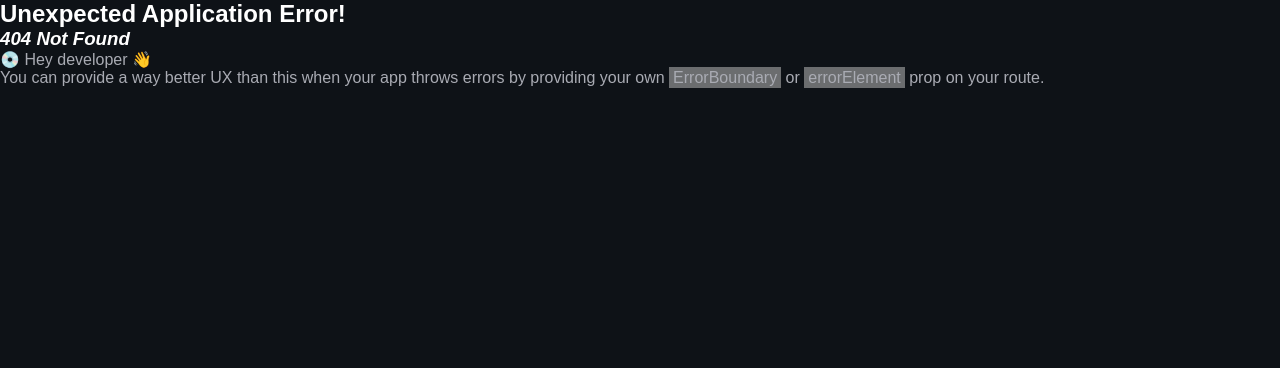
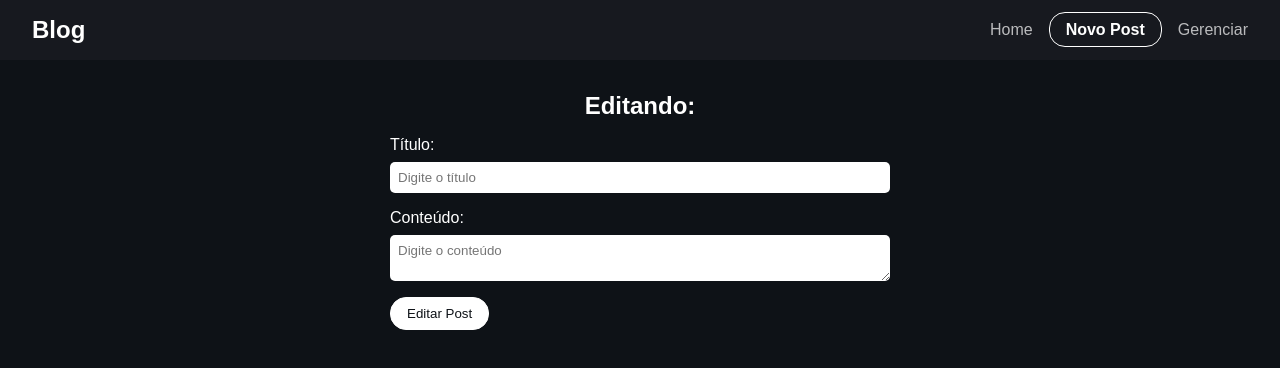
Before and after one commit to gio98sp/blog_reactjs_axios, a React (Vite) app: page /posts/edit/1 in a window 1280 px wide. Before the commit this address had no page. Shown: the top 368 px of the page. Built offline with nearby package versions, Linux system fonts and the light colour scheme; no server answers; a web font is replaced by a local one.

Commit message:
create edit page for posts

```diff
--- a/src/main.jsx
+++ b/src/main.jsx
@@ -8,6 +8,7 @@
 import { NewPost } from './routes/NewPost.jsx';
 import { Post } from './routes/Post';
 import { Admin } from './routes/Admin';
+import { EditPost } from './routes/EditPost';
 
 const router = createBrowserRouter([
   {
@@ -28,6 +29,10 @@
       {
         path: '/admin',
         element: <Admin />
+      },
+      {
+        path: '/posts/edit/:id',
+        element: <EditPost />
       }
     ],
   },
--- a/src/routes/Admin.jsx
+++ b/src/routes/Admin.jsx
@@ -41,7 +41,7 @@
           <div className="post" key={post.id}>
             <h2>{post.title}</h2>
             <div className="actions">
-              <Link className="btn edit-btn">Editar</Link>
+              <Link className="btn edit-btn" to={`/posts/edit/${post.id}`} >Editar</Link>
               <button className="btn delete-btn" onClick={() => deletePost(post.id)}>
                 Excluir
               </button>
--- /dev/null
+++ b/src/routes/EditPost.jsx
@@ -0,0 +1,75 @@
+import { useEffect, useState } from 'react';
+import { useNavigate, useParams } from 'react-router-dom';
+
+import './EditPost.css';
+import { blogFetch } from '../axios/config';
+
+export const EditPost = () => {
+  const navigate = useNavigate();
+  const { id } = useParams();
+
+  const [title, setTitle] = useState('');
+  const [body, setBody] = useState('');
+
+  const getPost = async () => {
+    try {
+      const res = await blogFetch.get(`/posts/${id}`);
+      const data = await res.data;
+      setTitle(data.title);
+      setBody(data.body);
+    } catch (error) {
+      console.error(error);
+    }
+  };
+
+  useEffect(() => {
+    getPost();
+  }, []);
+
+  const sendPost = async (e) => {
+    e.preventDefault();
+    try {
+      const newPost = {
+        title,
+        body,
+        userId: id,
+      };
+      await blogFetch.put(`/posts/${id}`, {
+        body: newPost,
+      });
+      navigate('/');
+    } catch (error) {
+      console.error(error);
+    }
+  };
+
+  return (
+    <div className="new-post">
+      <h2>Editando: {title}</h2>
+      <form onSubmit={(e) => sendPost(e)}>
+        <div className="form-control">
+          <label htmlFor="title">Título:</label>
+          <input
+            value={title}
+            type="text"
+            name="title"
+            id="title"
+            placeholder="Digite o título"
+            onChange={(e) => setTitle(e.target.value)}
+          />
+        </div>
+        <div className="form-control">
+          <label htmlFor="body">Conteúdo:</label>
+          <textarea
+            value={body}
+            name="body"
+            id="body"
+            placeholder="Digite o conteúdo"
+            onChange={(e) => setBody(e.target.value)}
+          ></textarea>
+        </div>
+        <input type="submit" value="Editar Post" className="btn" />
+      </form>
+    </div>
+  );
+};
```
Also changed, not shown: src/routes/EditPost.css (added).
